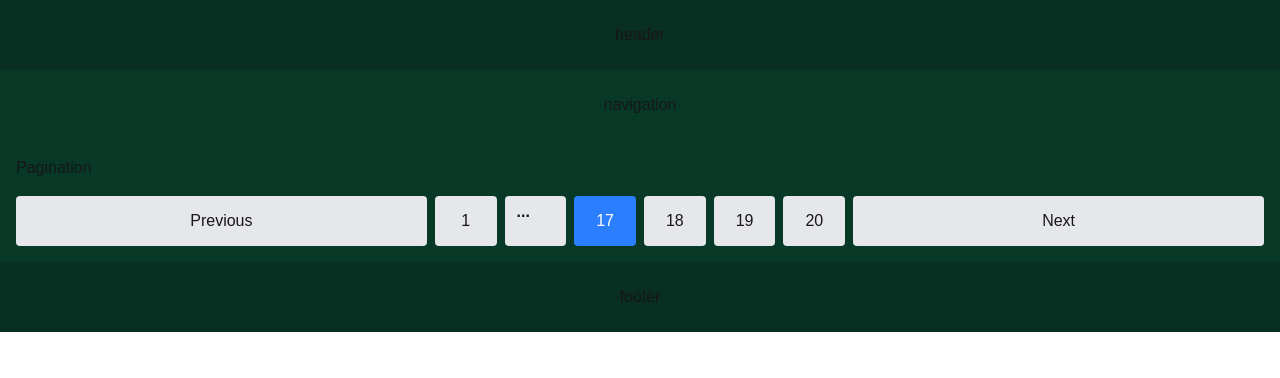
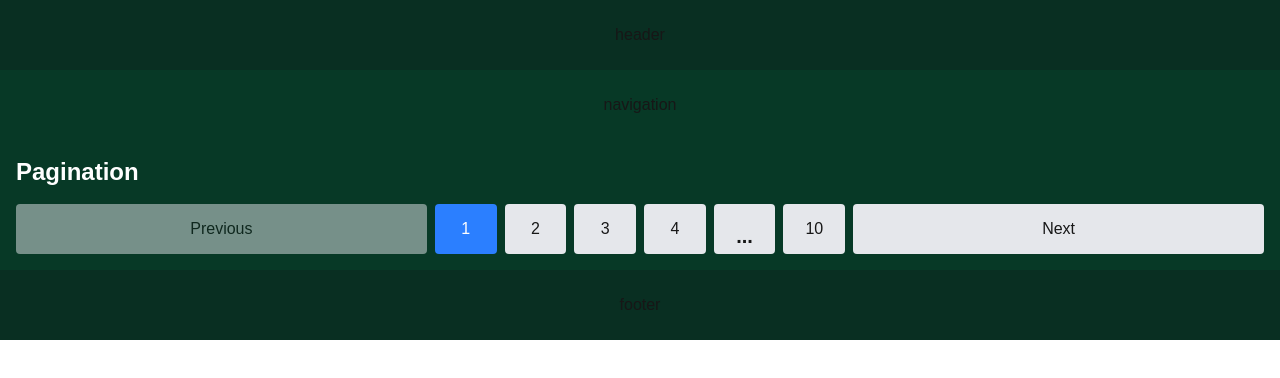
Before and after one commit to fgh64hfhk/next-pages, a Next.js app: page /pagination in a window 1280 px wide. Shown: the top 378 px of the page. Built offline with nearby package versions, Linux system fonts and the light colour scheme.

Commit message:
調整分頁組件的細節

```diff
--- a/pages/pagination/index.js
+++ b/pages/pagination/index.js
@@ -4,12 +4,12 @@ import { useState } from "react";
 
 export default function Index() {
   const [pageData, setPageData] = useState({
-    currentPage: 17,
-    totalPages: 20,
+    currentPage: 1,
+    totalPages: 10,
   });
   return (
     <div className="w-full flex flex-col gap-y-4 bg-[#073926]">
-      <h1>Pagination</h1>
+      <h1 className="text-2xl text-white font-bold">Pagination</h1>
       <Pagination
         currentPage={pageData.currentPage}
         totalPages={pageData.totalPages}
--- a/pages/pagination/pagination.js
+++ b/pages/pagination/pagination.js
@@ -67,7 +67,7 @@ export default function Pagination({
               return (
                 <span
                   key={`dot-${idx}`}
-                  className="w-full h-full px-3 py-1 rounded bg-gray-200 font-bold"
+                  className="w-full h-full px-3 py-1 rounded bg-gray-200 text-xl font-bold flex justify-center items-end"
                 >
                   ...
                 </span>
```
